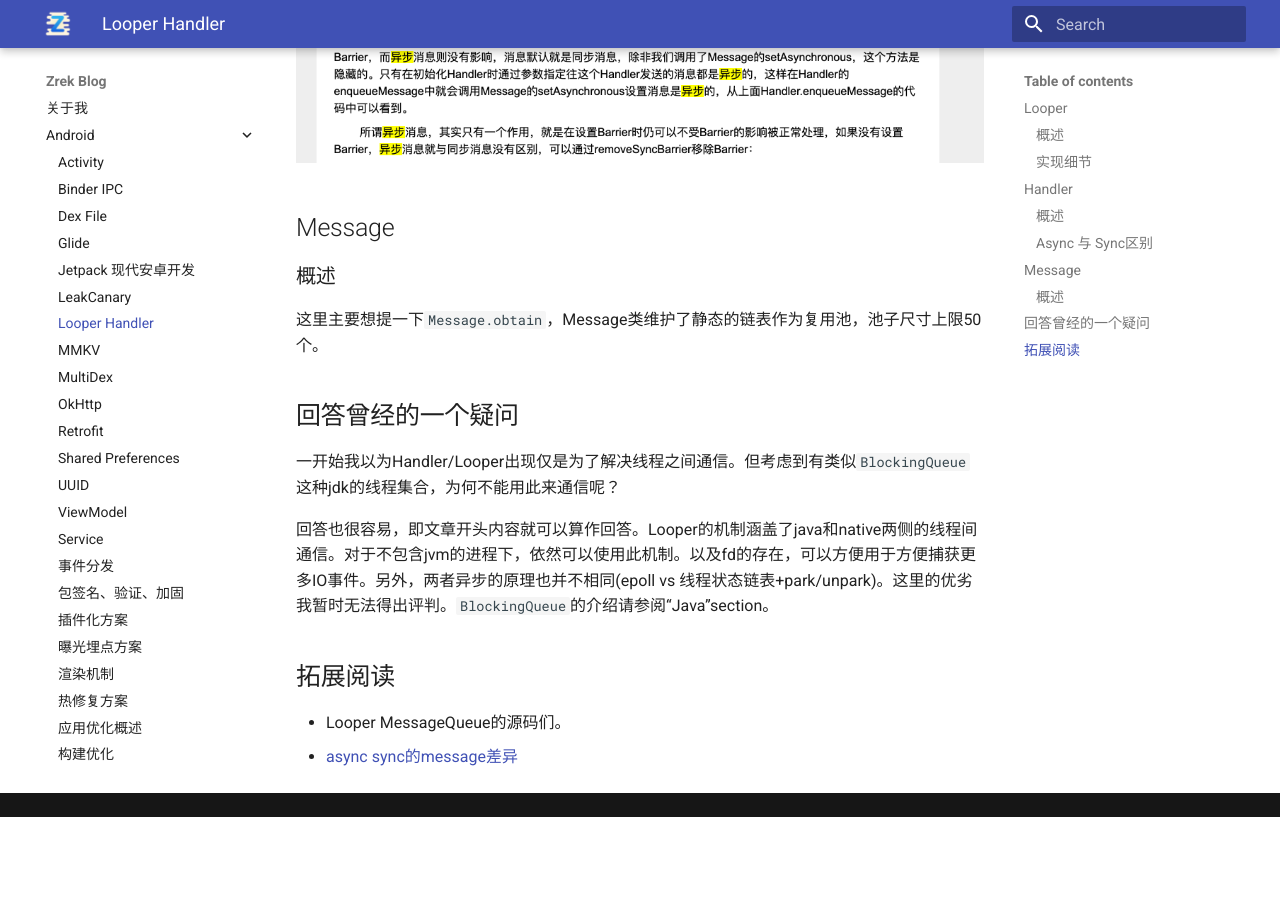
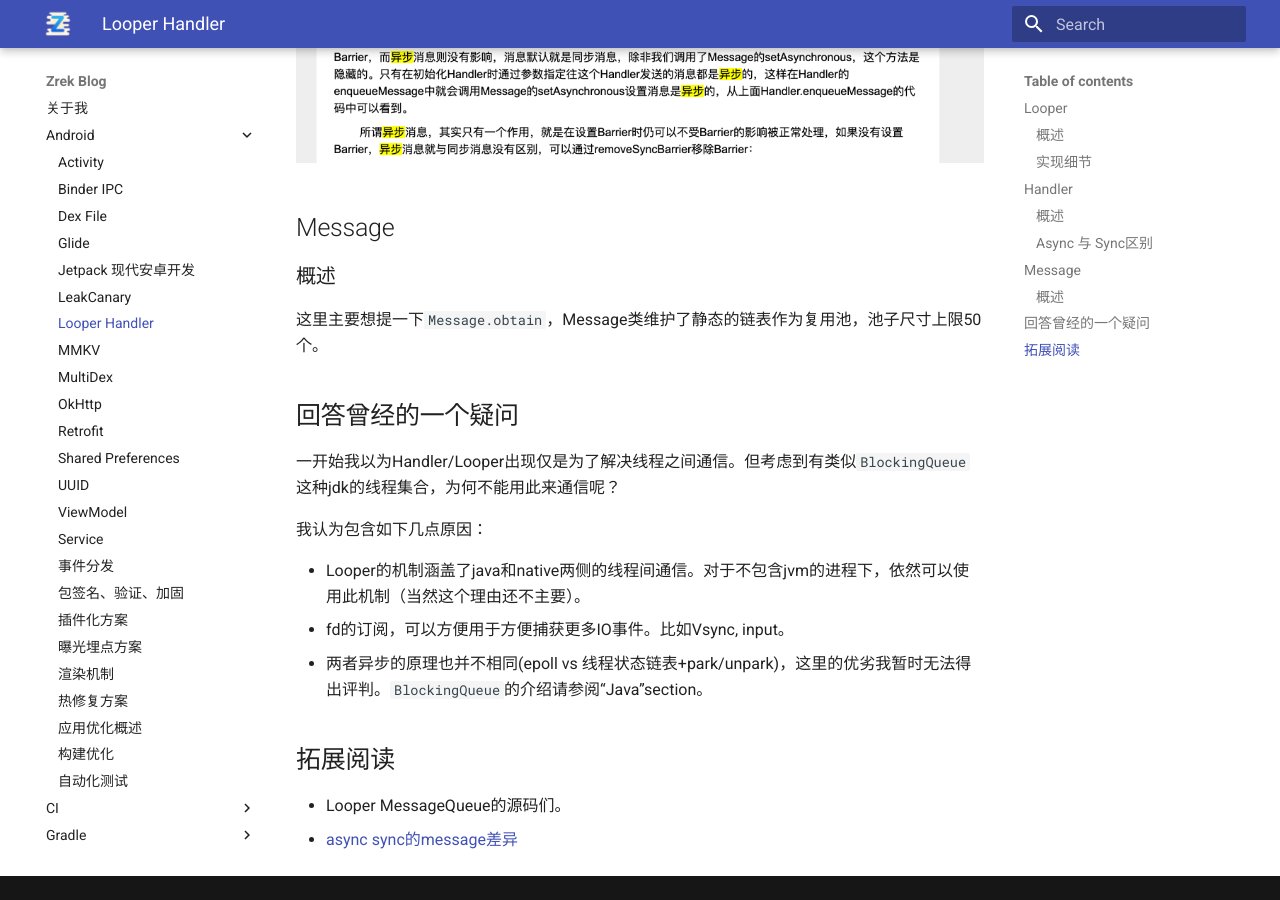
Before and after one commit to zhangruize/docs, an MkDocs documentation site: the page built from docs/Android/Looper Handler.md, in a window 1280 px wide and 900 px high, scrolled down 7480 px. Built offline with MkDocs 1.6.1 and Material for MkDocs 9.7.7, drawn with Linux system fonts in a browser that asks for light colours; before the commit the page ends 8297 px from its top, so only the background shows below that.

Commit message:
update looper

```diff
--- a/docs/Android/Looper Handler.md
+++ b/docs/Android/Looper Handler.md
@@ -329,7 +329,11 @@
 
 一开始我以为Handler/Looper出现仅是为了解决线程之间通信。但考虑到有类似`BlockingQueue`这种jdk的线程集合，为何不能用此来通信呢？
 
-回答也很容易，即文章开头内容就可以算作回答。Looper的机制涵盖了java和native两侧的线程间通信。对于不包含jvm的进程下，依然可以使用此机制。以及fd的存在，可以方便用于方便捕获更多IO事件。另外，两者异步的原理也并不相同(epoll vs 线程状态链表+park/unpark)。这里的优劣我暂时无法得出评判。`BlockingQueue`的介绍请参阅“Java”section。
+我认为包含如下几点原因：
+
+- Looper的机制涵盖了java和native两侧的线程间通信。对于不包含jvm的进程下，依然可以使用此机制（当然这个理由还不主要）。
+- fd的订阅，可以方便用于方便捕获更多IO事件。比如Vsync, input。
+- 两者异步的原理也并不相同(epoll vs 线程状态链表+park/unpark)，这里的优劣我暂时无法得出评判。`BlockingQueue`的介绍请参阅“Java”section。
 
 ## 拓展阅读
 
```
